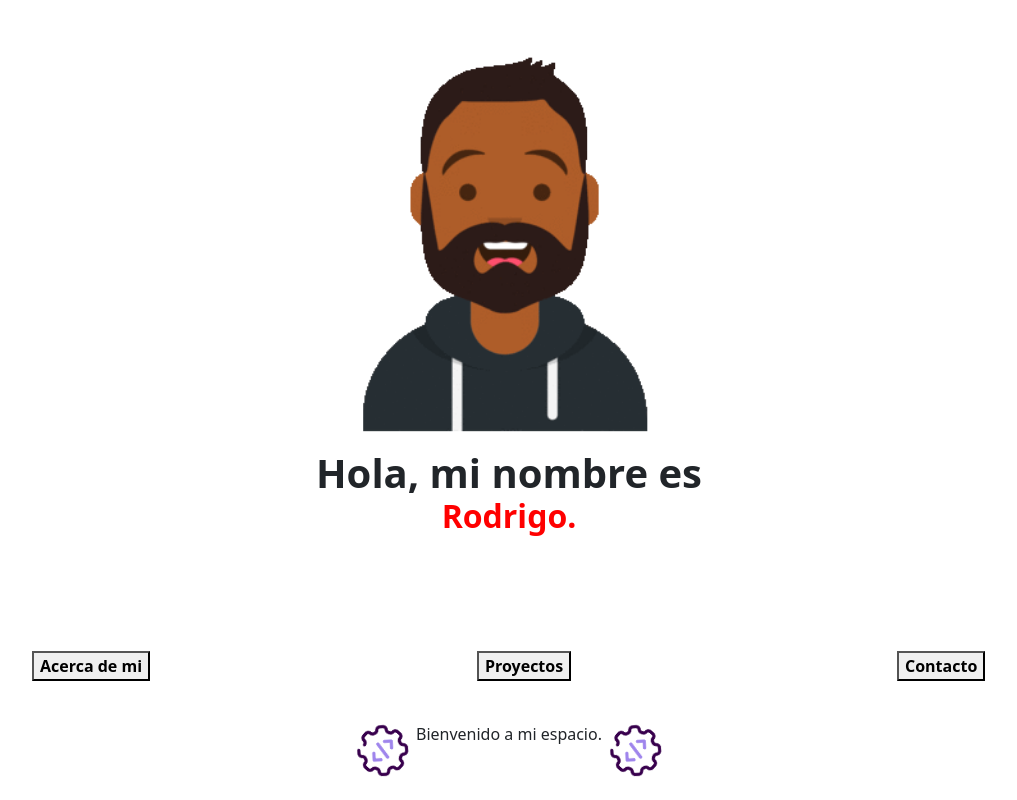
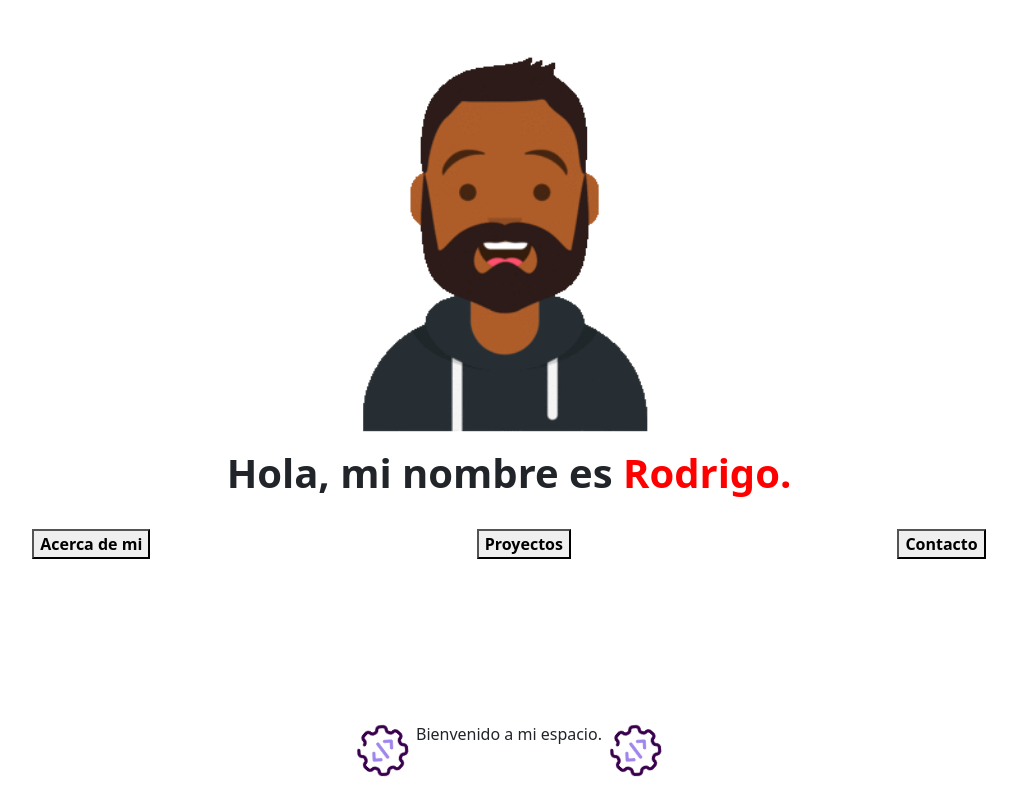
Before and after one commit to RodrigoGutierrezPacheco/RodrigoGutierrezPacheco, a React (Create React App) app: page / in a window 1280 px wide. Shown: the whole page, without its empty margins (131-1148 px from the left). Built offline with nearby package versions, Linux system fonts and the light colour scheme; no server answers.

Commit message:
modificacion pagina princpial

```diff
--- a/src/pages/HomePage/HomePage.css
+++ b/src/pages/HomePage/HomePage.css
@@ -164,6 +164,10 @@ body{
 		margin-bottom: .5rem;
 	}
 
+	.tecnologias{
+		margin-bottom: 1rem;
+	}
+
 	.b{
 		font-size: 1rem;
 		margin-left: .5rem;
@@ -186,4 +190,8 @@ body{
 		color: red;
 	}
 
+	.rojo{
+		color: red;
+	}
+
 }
--- a/src/pages/HomePage/HomePage.jsx
+++ b/src/pages/HomePage/HomePage.jsx
@@ -1,34 +1,61 @@
-import "./HomePage.css";
-import { motion,useTime,useTransform } from 'framer-motion';
-import Swal from "sweetalert2";
-import 'animate.css';
+import { useTime, useTransform } from 'framer-motion';
+import React, { useState, useEffect } from 'react';
+import Swal from 'sweetalert2';
+import { motion } from 'framer-motion';
+import '../HomePage/HomePage.css'
+
+const AnimacionDeEscritura = ({ texto }) => {
+  const [textoActual, setTextoActual] = useState(" ");
+
+  useEffect(() => {
+    let i = -1;
+    const timer = setInterval(() => {
+      if (i < texto.length) {
+        setTextoActual(texto.slice(0, i + 1));
+        i++;
+      } else {
+        clearInterval(timer);
+      }
+    }, 100);
+
+    return () => clearInterval(timer);
+  }, [texto]);
+
+  const palabras = textoActual.split(" ");
+  const rojoIndex = palabras.findIndex((palabra) => palabra === "Rodrigo.");
+
+  return (
+		<span>
+			{palabras.slice(0, rojoIndex).join(" ")}{" "}
+			<span className="rojo">{palabras[rojoIndex]}</span>{" "}
+			{palabras.slice(rojoIndex +  palabras.length + ".").join(" ")}
+			</span>
+  );
+};
 
 function HomePage() {
-	const time = useTime()
-	const rotate = useTransform(
-		time,
-		[0,4000],
-		[0,360],
-		{clamp: false}
-	)
+  const time = useTime();
+  const rotate = useTransform(time, [0, 4000], [0, 360], { clamp: false });
 
-	function acerca(){
+  function acerca() {
     Swal.fire({
-			html:' <h2>Acerca de Mi.</h2>'+
-			'<div style="height:20rem; text-align:justify; overflow: scroll;">'+
-			' <p>Soy un Desarrollador Web Frontend Junior egresado de Ironhack con un año de experiencia en HTML, CSS y JavaScript. Además, he estado trabajando en proyectos propios y adquiriendo nuevos conocimientos por mi cuenta. Aunque no tengo experiencia laboral, estoy muy motivado para aplicar mis conocimientos y habilidades para crear experiencias excepcionales para los usuarios. Estoy comprometido con el aprendizaje continuo y estoy ansioso por unirme a un equipo innovador y apasionado para llevar los proyectos al siguiente nivel. Si buscas a alguien que esté listo para enfrentar nuevos desafíos, no dudes en considerarme para cualquier oportunidad.</p>'+
-			'<h1>Tecnologias</h1>'+
-			'<img style="height:4rem" src="images/html.png" alt="" />'+
-			'<img style="height:4rem" src="images/css.png" alt="" />'+
-			'<img style="height:4rem" src="images/js.png" alt="" />'+
-			'<img style="height:4rem" src="images/react.png" alt="" />'+
-			'<img style="height:4rem" src="images/git.png" alt="" />'+
-			'<img style="height:4rem" src="images/github.png" alt="" />'+
-			'<div/>',
-			confirmButtonColor:"black",
-			confirmButtonText:"X",
-			height:"50vh",
-			background:'#fff',
+      html: ' <h1>Acerca de Mi.</h1>' +
+        '<div style="height:20rem; text-align:justify; overflow: scroll;">' +
+        ' <p>¡Hola! Mi nombre es Rodrigo Gutierrez Pacheco y soy un apasionado desarrollador web front-end junior. Mi habilidad principal es el desarrollo con HTML, CSS, JavaScript y React.js, además de tener conocimientos en diversas librerías para estilos de CSS.Soy una persona proactiva, creativa y altamente motivada. Me encanta trabajar en equipo y aprender cosas nuevas, siempre estoy buscando maneras de mejorar y crecer profesionalmente. Mi mayor satisfacción es ver los proyectos en los que trabajo cobrar vida y lograr los objetivos que se han propuesto.Me considero un desarrollador detallista y apasionado por las nuevas tecnologías, lo que me permite estar al día en las últimas tendencias y novedades en el mundo del desarrollo web. Además, tengo una gran capacidad de adaptación y resolución de problemas, lo que me permite enfrentar nuevos desafíos con entusiasmo y confianza.</p>' +
+        '<h1>Tecnologias</h1>' +
+        '<div style="margin-bottom:1rem;">' +
+        '<img style="height:4rem" src="images/html.png" alt="" />' +
+        '<img style="height:4rem" src="images/css.png" alt="" />' +
+        '<img style="height:4rem" src="images/js.png" alt="" />' +
+        '<img style="height:4rem" src="images/react.png" alt="" />' +
+        '<img style="height:4rem" src="images/git.png" alt="" />' +
+        '<img style="height:4rem" src="images/github.png" alt="" />' +
+        '</div>' +
+        '</div>',
+      confirmButtonColor: "black",
+      confirmButtonText: "X",
+      height: "50vh",
+      background: '#fff',
       showClass: {
         popup: 'animate__animated animate__backInLeft'
       },
@@ -66,10 +93,16 @@ function HomePage() {
 		})
 	}
 
+
+
+
   return (
 		<div className="body">
 		<img className="avatar animate__animated animate__backInDown" src="images/guiño.gif" alt="" />
-      <h1 class="animate__animated animate__backInUp title">Hola, mi nombre es <h1 className="a">Rodrigo.</h1></h1>
+		<h1 className="animate__animated animate__backInUp title">
+			<AnimacionDeEscritura key={"hola"} texto="Hola, mi nombre es Rodrigo." />
+		</h1>
+		<br />
 			<div className="flex2">
 				<motion.button onClick={acerca} whileTap={{scale:1.2}} className="animate__animated animate__bounceInLeft texto1 marginl marginr">Acerca de mi</motion.button>
 				<motion.button onClick={proyectos} whileTap={{scale:1.2}} className="animate__animated animate__zoomIn  texto1 marginl marginr">Proyectos</motion.button>
```
Also changed, not shown: src/pages/HomePage/AnimacoinDeEscritura.jsx (added, +36 -0 lines). Lines whose indentation alone changed are shown as unchanged.
